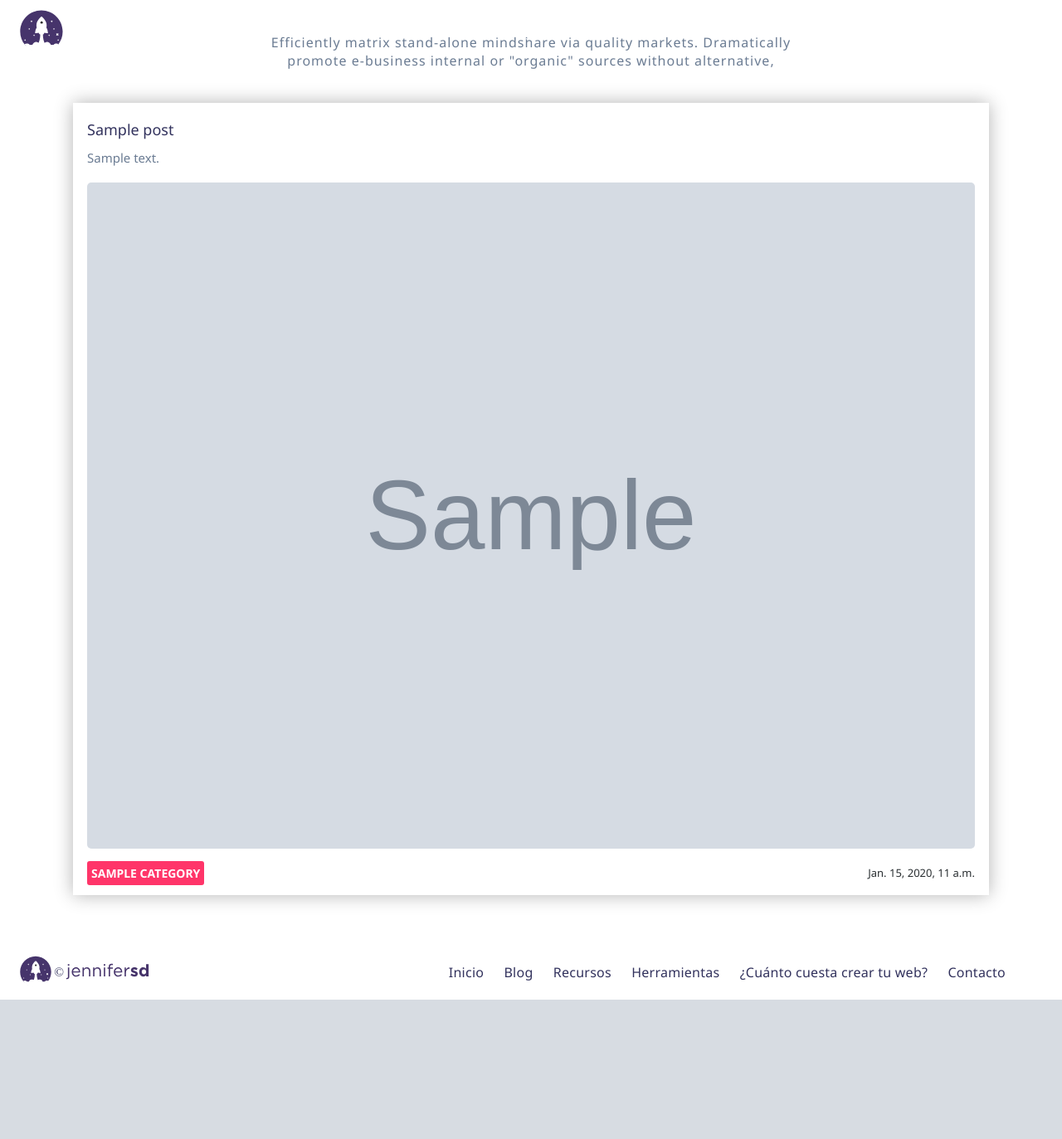
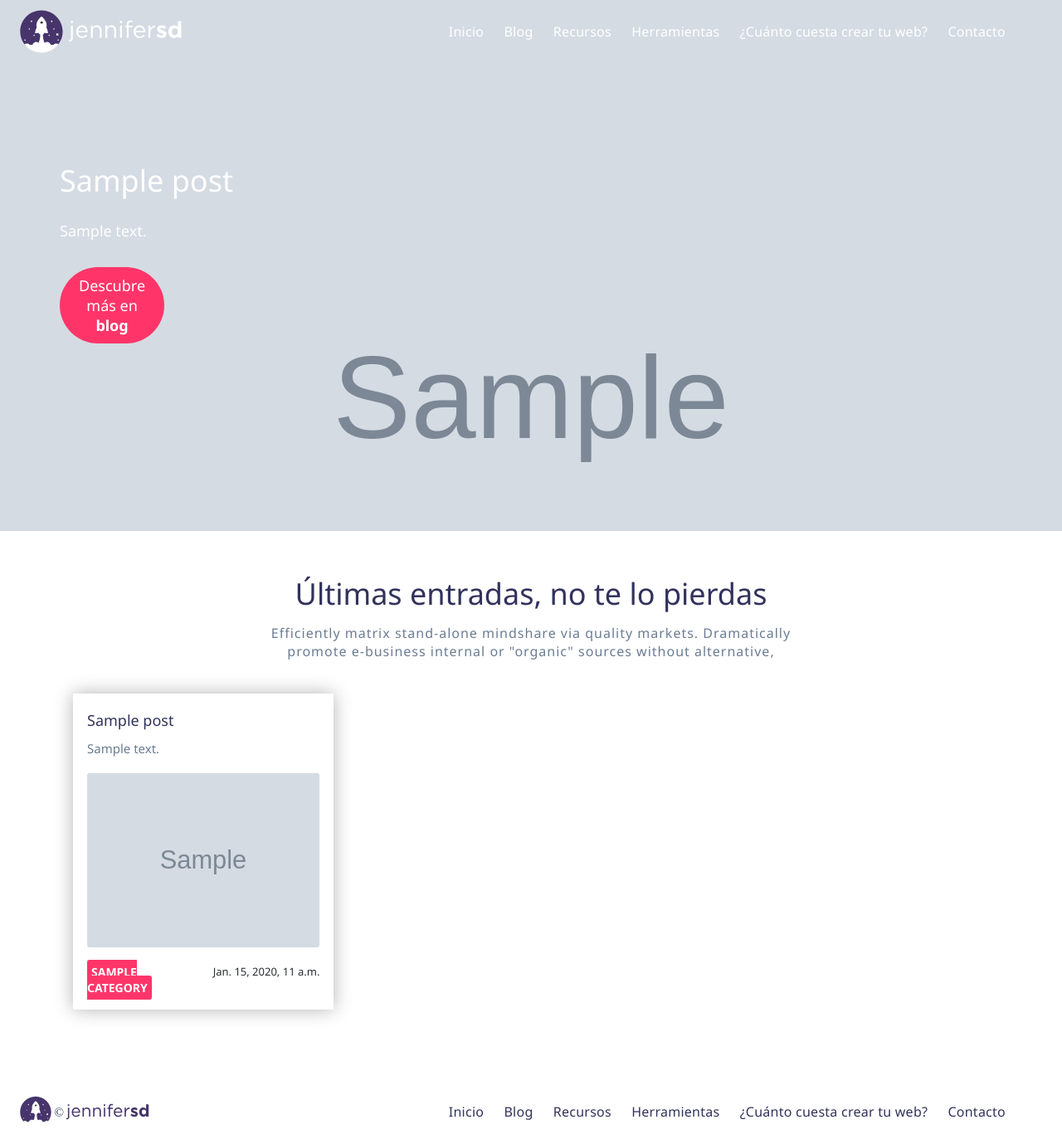
Before and after one commit to Jennifersd/jennifersd, a Django app: page /blog in a window 1280 px wide. Shown: the whole page at 83% size. Before the commit the page ends 1205 px from the top, so only its background shows below. Run offline with Django 3.2, Linux system fonts and the light colour scheme; tables that the repository leaves empty hold one stand-in row (values such as "Sample post"); grey boxes marked "Sample" are stand-in pictures; some libraries are stand-ins or nearby versions.

Commit message:
changes design template display blog

```diff
--- a/assets/css/style.css
+++ b/assets/css/style.css
@@ -453,9 +453,9 @@ footer{
 
 .img-list-blog-home img{
 	width: 100%;
-	-webkit-border-radius: 5px;
-	-moz-border-radius: 5px;
-	border-radius: 5px;
+	-webkit-border-radius: 3px;
+	-moz-border-radius: 3px;
+	border-radius: 3px;
 }
 
 .bottom-list-blog-home{
@@ -607,3 +607,205 @@ footer{
 .right-content-web img{
 	width: 100%;
 }
+
+/* Blog
+–––––––––––––––––––––––––––––––––––––––––––––––––– */
+
+
+/* Section 1 - Blog
+–––––––––––––––––––––––––––––––––––––––––––––––––– */
+
+.hub .-post {
+    background-color: #47346b;
+    color: #fff;
+    padding-top: 0;
+    background-position: center 0px, 0 0;
+    background-size: 100% auto;
+    background-repeat: no-repeat;
+}
+
+.-post-block-text{
+	position: relative;
+    padding-bottom: 50%;
+    margin-bottom: 8px;
+    height: 0;
+}
+
+.-post-block-text h1{
+	font-size: 36px;
+	line-height: 32px;
+	font-weight: 400;
+}
+
+.-post-block-text h2{
+	font-size: 18px;
+	font-weight: 400;
+	line-height: 28px;
+	width: 45%;
+	margin:30px 0px;
+    -webkit-font-smoothing: antialiased;
+}
+
+.list-button-post{
+	float:left;
+	width: 60%;
+}
+
+#button-header-post{
+	float:left;
+	width: auto;
+	color:#fff;
+	-webkit-border-radius: 50px;
+	-moz-border-radius: 50px;
+	border-radius: 50px;
+	background:#ff3569;
+	padding:10px 15px;
+	text-align:center;
+	font-size:18px;
+	margin-right:15px;
+	transition: background-color 0.5s ease;
+}
+
+#button-header-post:hover{
+	background-color:#ea2155;
+}
+
+/* Section 2 - Blog post list
+–––––––––––––––––––––––––––––––––––––––––––––––––– */
+
+.-post-list h3 {
+	text-align:center;
+	color:#32325d;
+    font-size: 36px;
+    line-height: 32px;
+    font-weight: 400;
+    margin:20px 0px;
+}
+
+.-post-list .text-blog-list{
+    color: #6b7c93;
+    text-align: center;
+    font-size: 16px;
+    line-height: 22px;
+    font-weight: 400;
+    width: 700px;
+    margin: 0px auto;
+    letter-spacing: 1px;
+}
+
+.content-list-blog{
+	width:100%;
+	margin-top:40px;
+}
+
+.list-blog{
+	display: flex;
+    flex-wrap: wrap;
+    min-height: initial;
+    min-width: initial;
+    margin:0px;
+    padding:0px 40px;;
+}
+
+.list-blog li{
+    -webkit-flex-basis: 25.4%;
+    flex-basis: 25.4%;
+    flex-grow: 6;
+    width: 100%;
+    position: relative;
+    list-style-type: none;
+    margin: 0 80px 50px 0;
+    -webkit-box-shadow: 0px 0px 21px 0px rgba(0,0,0,0.3);
+    -moz-box-shadow: 0px 0px 21px 0px rgba(0,0,0,0.3);
+    box-shadow: 0px 0px 21px 0px rgba(0,0,0,0.3);
+    padding: 17px;
+    max-width: 25.4%;
+}
+
+.list-blog li:nth-child(3n){
+    margin-right: 0;
+}
+
+.list-blog h2{
+	margin:0px;
+	text-align: justify;
+    font-size: 18px;
+    line-height: 20px;
+    font-weight: 400;
+    margin-top:5px;
+}
+
+.list-blog h2 a{
+	color:#32325d;
+}
+
+.list-blog p{
+	color:#6b7c93;
+	margin:15px 0px 20px 0px;
+	text-align: left;
+    font-size: 15px;
+    line-height: 19px;
+    font-weight: 400;
+}
+
+.list-blog small{
+	display:none;
+}
+
+.img-list-blog{
+    position: relative;
+    width: 100%;
+}
+
+.img-list-blog img{
+	width: 100%;
+	-webkit-border-radius: 3px;
+	-moz-border-radius: 3px;
+	border-radius: 3px;
+}
+
+.bottom-list-blog{
+	width:100%;
+	margin-top:20px;
+}
+
+.categories-list-blog{
+	float:left;
+	width: 42%;
+}
+
+.categories-list-blog a{
+	color:#fff;
+	background:#ff3569;
+	font-weight:700;
+	text-transform:uppercase;
+	text-align:center;
+	width:auto;
+	padding:5px;
+	font-size:14px;
+	-webkit-border-radius: 3px;
+	-moz-border-radius: 3px;
+	border-radius: 3px;
+
+}
+
+.date-list-blog{
+	float: right;
+	width: 56%;
+	color: #292e31;
+	font-size: 13px;
+	text-align: right;
+}
+
+
+/* Pagination
+–––––––––––––––––––––––––––––––––––––––––––––––––– */
+
+.nav-pagination {
+    display: flex;
+    flex-wrap: wrap;
+    min-height: initial;
+    min-width: initial;
+    margin: 0px;
+    padding: 0px 40px;
+}
--- a/blog/models.py
+++ b/blog/models.py
@@ -49,6 +49,9 @@ class Post(models.Model):
     updated = models.DateTimeField(auto_now=True)
     status = models.CharField(max_length=9, choices=STATUS_CHOICES, default='draft')
 
+    class Meta:
+        ordering = ['-published',]
+
     def save(self, *args, **kwargs):
         self.slug = slugify(self.title)
         super(Post, self).save(*args, **kwargs)
--- a/blog/templates/blog/blog_list.html
+++ b/blog/templates/blog/blog_list.html
@@ -2,37 +2,53 @@
 
 {% block title %} Jennifersd | Home {% endblock %}
 {% block description %} Jennifersd {% endblock %}
-{% block id %} home {% endblock %}
+{% block id %} blog {% endblock %}
 
 {% block content %}
+{% for  post in posts|slice:":1" %}
+<section class="drawer -post" style="background-image:url({{ post.image.url }})">
+	<div class="blocks-container">
+		<div class="-post-block-text">
+			<div class="wrapper">
+				<h1>{{ post.title }}</h1>
+				<h2>{{ post.content|truncatewords:25 }}</h2>
+				<div class="list-button-post">
+					<a id="button-header-post" href="{{post.category.get_absoulte_url}}">Descubre más en <strong>blog</strong></a>
+				</div>
+			</div>
+		</div>
+	</div>
+</section>
+{% endfor %}
 
-
-<section class="drawer -blog">
+<section class="drawer -post-list">
 	<div class="blocks-container">
-		<p class="text-blog-home">Efficiently matrix stand-alone mindshare via quality markets. Dramatically promote e-business internal or "organic" sources without alternative,</p>
-		<div class="content-list-blog-home">
-			<ul class="list-blog-home">
+		<h3>Últimas entradas, no te lo pierdas</h3>
+		<p class="text-blog-list">Efficiently matrix stand-alone mindshare via quality markets. Dramatically promote e-business internal or "organic" sources without alternative,</p>
+		<div class="content-list-blog">
+			<ul class="list-blog">
 				{% for post in posts %}
 					<li>
 						<h2><a href="{{post.get_absoulte_url}}">{{ post.title }}</a></h2>
 						<p>{{ post.content|truncatewords:15 }}</p>
 						<small>{{ post.author.get_full_name }}</small>
 						{% if post.image  %}
-							<div class="img-list-blog-home">
+							<div class="img-list-blog">
 								<a href="{{post.category.get_absoulte_url}}">
 									<img src="{{ post.image.url }}">
 								</a>
 							</div>
 						{% endif %}
-						<div class="bottom-list-blog-home">
-							<div class="categories-list-blog-home">
+						<div class="bottom-list-blog">
+							<div class="categories-list-blog">
 								<a href="{{post.category.get_absoulte_url}}">{{ post.category }}</a>
 							</div>
-							<div class="date-list-blog-home"> {{ post.published }}</div>
+							<div class="date-list-blog"> {{ post.published }}</div>
 						</div>
 					</li>
 				{% endfor %}
 			</ul>
+			{% include 'blog/paginator.html' with page=posts %}
 		</div>
    	</div>
 </section>
--- a/blog/templates/blog/header.html
+++ b/blog/templates/blog/header.html
@@ -30,11 +30,11 @@
 		<nav class="site-nav">
 			<ul class="_nav-items">
 				<li class="_nav-item"><a href="/">Inicio</a></li>
-				<li class="_nav-item"><a href="">Blog</a></li>
-				<li class="_nav-item"><a href="">Recursos</a></li>
-				<li class="_nav-item"><a href="">Herramientas</a></li>
-				<li class="_nav-item"><a href="">¿Cuánto cuesta crear tu web?</a></li>
-				<li class="_nav-item"><a href="">Contacto</a>
+				<li class="_nav-item"><a href="/blog">Blog</a></li>
+				<li class="_nav-item"><a href="/recursos">Recursos</a></li>
+				<li class="_nav-item"><a href="/herramientas">Herramientas</a></li>
+				<li class="_nav-item"><a href="/cuanto-vale">¿Cuánto cuesta crear tu web?</a></li>
+				<li class="_nav-item"><a href="/contacto">Contacto</a>
 			</ul>
 		</nav>
 
--- a/blog/templates/blog/paginator.html
+++ b/blog/templates/blog/paginator.html
@@ -1,4 +1,4 @@
-<nav aria-label="Page navigation">
+<nav aria-label="Page navigation" class="nav-pagination">
 {% if page.has_other_pages %}
 	<ul class="pagination">
 		{% if page.has_previous %}
--- a/blog/urls.py
+++ b/blog/urls.py
@@ -4,10 +4,10 @@ from . import views
 urlpatterns = [
     url(r'^$', views.list_of_post, name="post_list"),
     url(r'^blog$', views.blog_list, name="blog_list"),
-    url(r'^(?P<slug>[-\w]+)/$', views.post_detail, name='post_detail'),
-    url(r'^(?P<slug>[-\w]+)/$', views.post_detail, name='post_detail'),
-    url(r'^category/(?P<category_slug>[-\w]+)/$', views.list_of_post_by_category , name='list_of_post_by_category'),
-    url(r'^(?P<slug>[-\w]+)/comment/$', views.add_comment,  name='add_comment'),
+    #url(r'^(?P<slug>[-\w]+)/$', views.post_detail, name='post_detail'),
+    url(r'^blog/(?P<slug>[-\w]+)/$', views.post_detail, name='post_detail'),
+    url(r'^blog/category/(?P<category_slug>[-\w]+)/$', views.list_of_post_by_category , name='list_of_post_by_category'),
+    url(r'^blog/(?P<slug>[-\w]+)/comment/$', views.add_comment,  name='add_comment'),
     url(r'^backend/post/new/$', views.new_post, name='new_post'),
     url(r'^backend/post/$', views.list_of_post_backend, name='list_of_post_backend'),
     url(r'^backend/(?P<slug>[-\w]+)/edit/$', views.edit_post, name='edit_post'),
--- a/blog/views.py
+++ b/blog/views.py
@@ -22,7 +22,9 @@ from django.contrib.auth.decorators import login_required
 #    return render(request, 'blog/post_detail.html', {'post': post})
 
 def blog_list(request):
-    post = Post.objects.filter(status='published')
+    #post = Post.objects.filter(updated__lte=timezone.now()).order_by('published')
+
+    post = Post.objects.order_by('-published')
     query = request.GET.get("q")
     if query:
         post = post.filter(
@@ -58,7 +60,7 @@ def list_of_post_by_category(request, category_slug):
             Q(author__first_name__icontains=query) |
             Q(author__last_name__icontains=query)
             ).distinct()
-    paginator = Paginator(post, 3)
+    paginator = Paginator(post, 2)
     page = request.GET.get('page')
     try:
         posts = paginator.page(page)
```
Also changed, not shown: assets/image/post-1.jpg (added).
